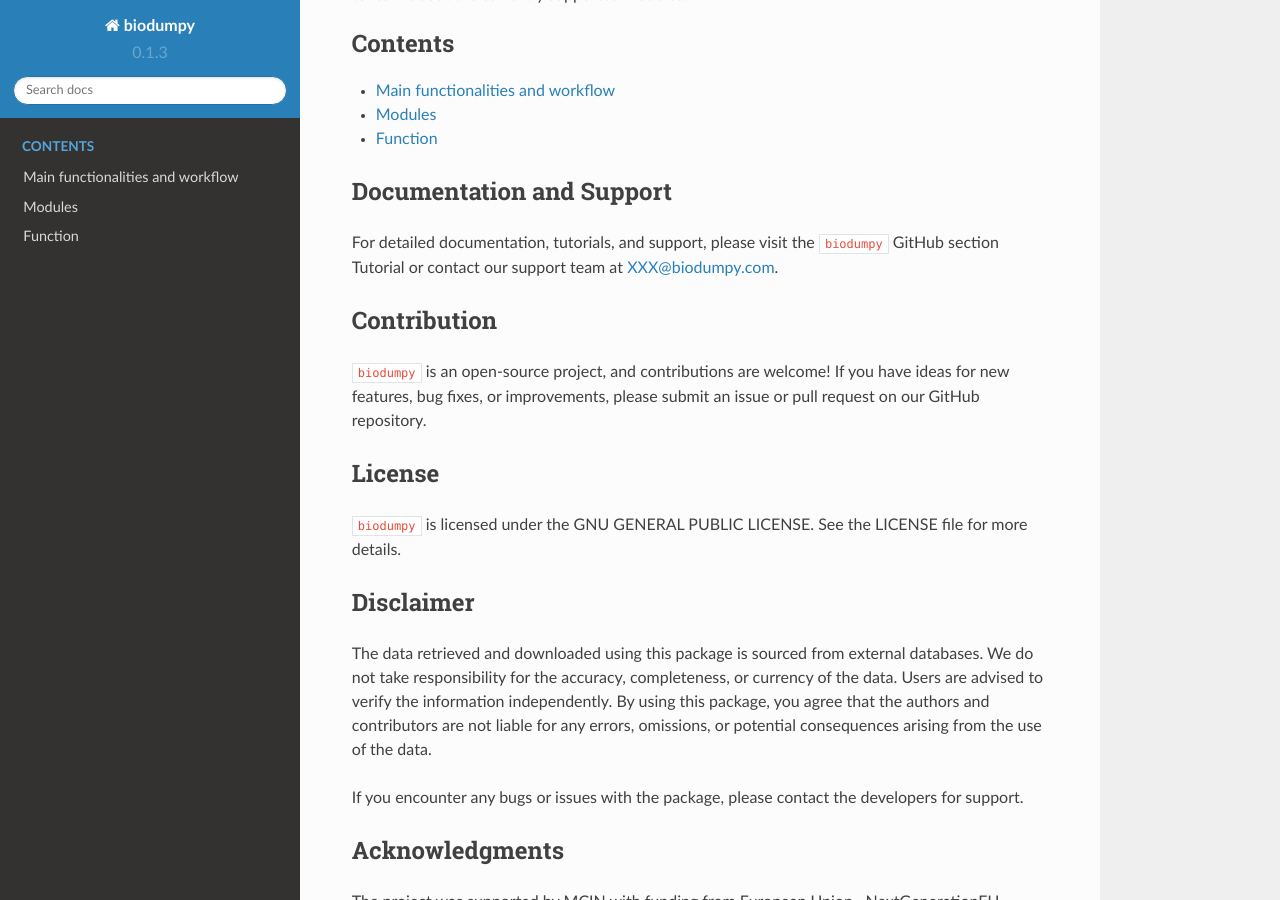
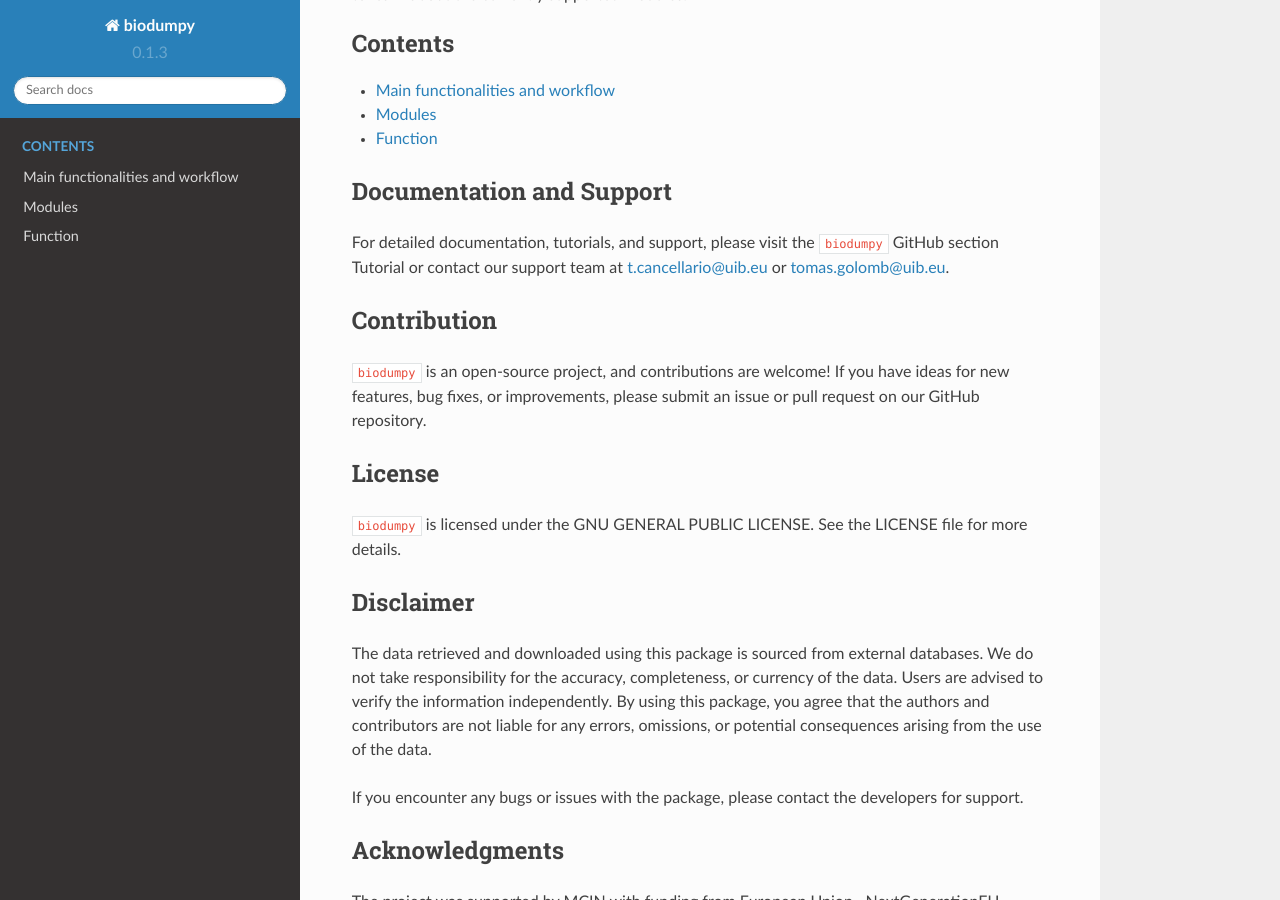
Before and after one commit to centrebalearbiodiversitat/biodumpy, a Sphinx documentation site: the page built from docs/source/index.rst, in a window 1280 px wide and 900 px high, scrolled down 898 px. Built offline with Sphinx 7.4.7 and the Read the Docs theme 2.0.0, drawn with Linux system fonts in a browser that asks for light colours.

Commit message:
fix(index): fix index.rst

```diff
--- a/docs/source/index.rst
+++ b/docs/source/index.rst
@@ -38,7 +38,7 @@
 -------------------------
 
 For detailed documentation, tutorials, and support, please visit the ``biodumpy`` GitHub section Tutorial or contact
-our support team at XXX@biodumpy.com.
+our support team at t.cancellario@uib.eu or tomas.golomb@uib.eu.
 
 
 Contribution
```
